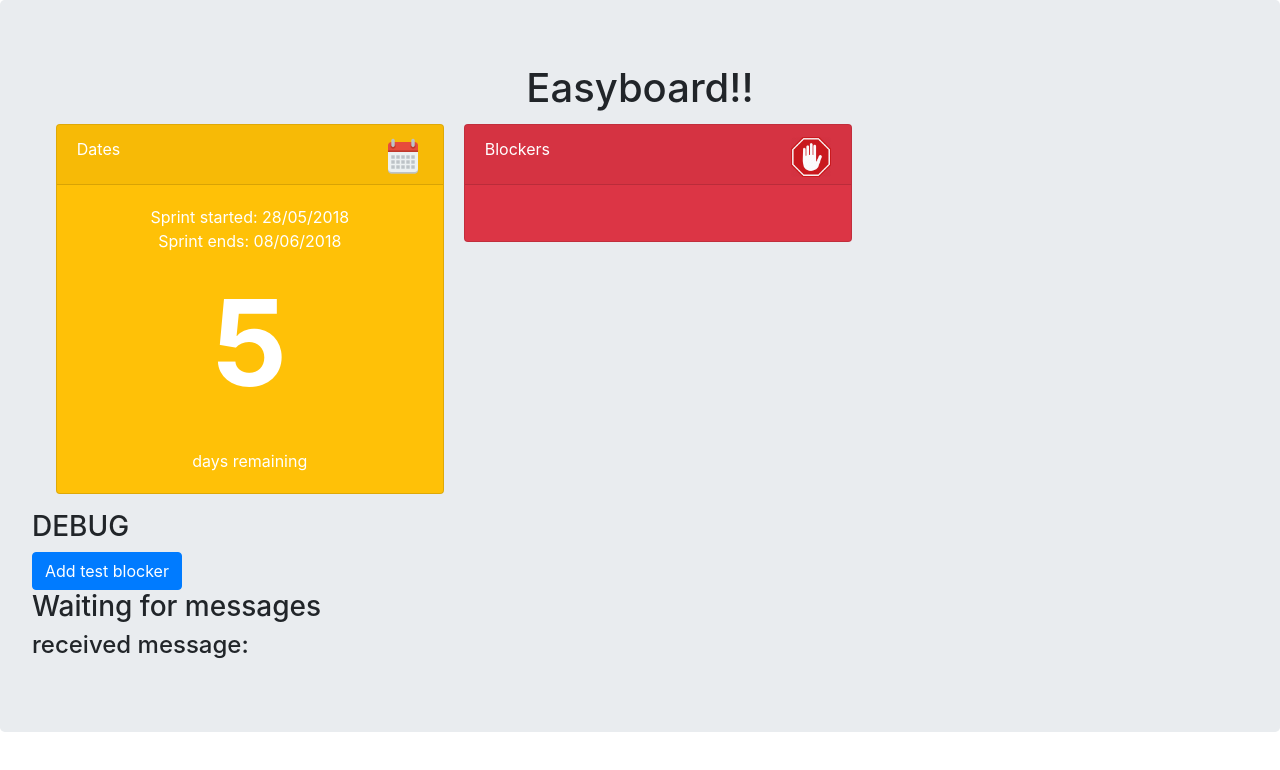
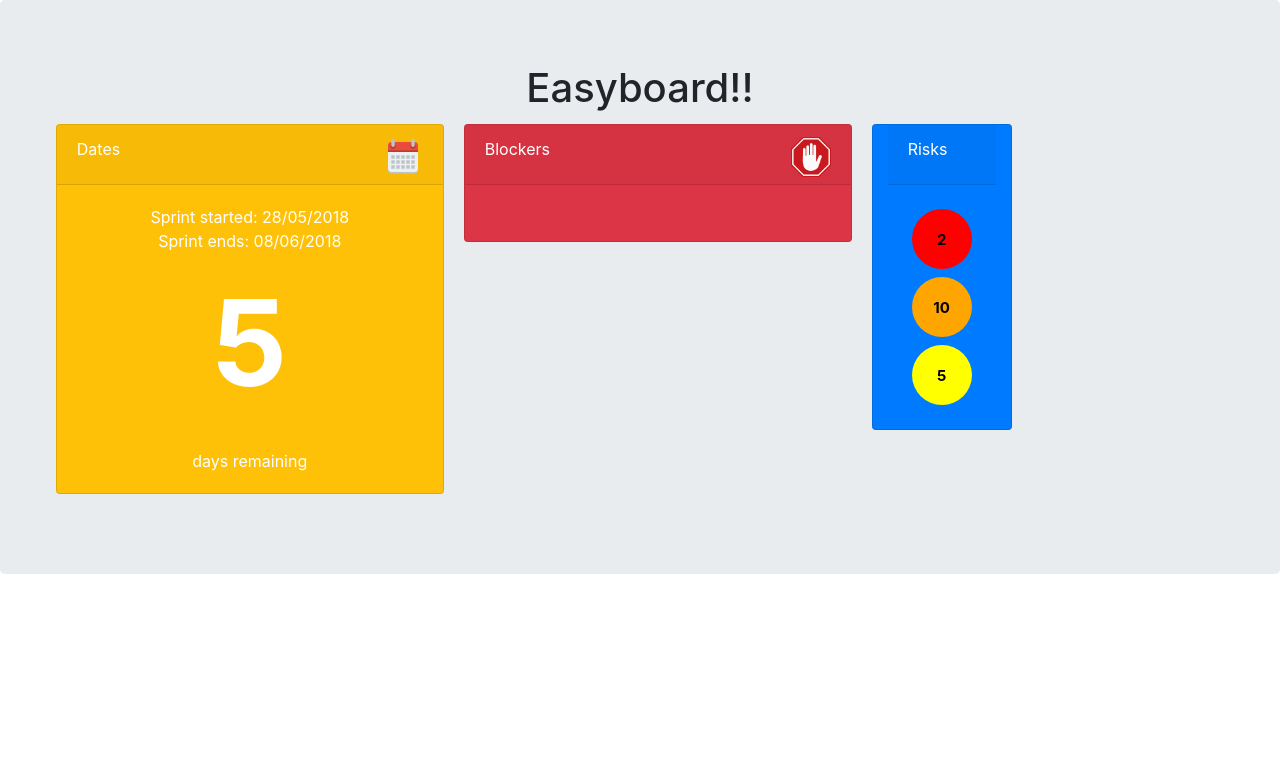
Before and after one commit to WizelineHackathon2018/EasyBoard, an Angular app: page /client in a window 1280 px wide. Shown: the top 770 px of the page. Built offline with nearby package versions, Linux system fonts and the light colour scheme.

Commit message:
Risks component

```diff
--- a/src/app/app.component.html
+++ b/src/app/app.component.html
@@ -9,12 +9,6 @@
     <app-remaining></app-remaining>
     <!--<app-meeting></app-meeting>-->
     <app-blockers [blockers]="blockers"></app-blockers>
-    <!--<app-risks></app-risks>-->
+    <app-risks></app-risks>
   </div>
-
-
-  <h3>DEBUG</h3>
-  <button type="button" class="btn btn-primary" (click)="addTestBlocker()">Add test blocker</button>
-  <h3>Waiting for messages</h3>
-  <h4>received message: <span class="message">{{message}}</span></h4>
 </div>
--- a/src/app/app.module.ts
+++ b/src/app/app.module.ts
@@ -9,6 +9,7 @@ import { DashboardComponent } from './dashboard/dashboard.component';
 import { ClientComponent } from './client/client.component';
 import { BlockersComponent } from './blockers/blockers.component';
 import { RemainingComponent } from './remaining/remaining.component';
+import { RisksComponent } from './risks/risks.component';
 
 const appRoutes: Routes = [
   { path: 'dashboard', component: DashboardComponent },
@@ -22,7 +23,8 @@ const appRoutes: Routes = [
     DashboardComponent,
     ClientComponent,
     BlockersComponent,
-    RemainingComponent
+    RemainingComponent,
+    RisksComponent,
   ],
   imports: [
     BrowserModule,
--- /dev/null
+++ b/src/app/risks/risks.component.html
@@ -0,0 +1,18 @@
+<div class="card text-white bg-primary col-md-1" style="width:140px;max-width: 140px;margin-left:3%;">
+  <div class="card-header height-60px">Risks
+
+  </div>
+  <div class="card-body text-center">
+    <div style="width:100%;">
+      <div>
+        <button type="button" class="button red-risk" (click)='red()'>{{numRed}}</button>
+      </div>
+      <div>
+        <button type="button" class="button orange-risk" (click)='orange()'>{{numOrange}}</button>
+      </div>
+      <div >
+        <button type="button" class="button yellow-risk" (click)='yellow()'>{{numYellow}}</button>
+      </div>
+    </div>
+  </div>
+</div>
--- /dev/null
+++ b/src/app/risks/risks.component.ts
@@ -0,0 +1,35 @@
+import { Component, OnInit } from '@angular/core';
+
+@Component({
+  selector: 'app-risks',
+  templateUrl: './risks.component.html',
+  styleUrls: ['./risks.component.css']
+})
+export class RisksComponent implements OnInit {
+
+  numYellow: number;
+  numOrange: number;
+  numRed: number;
+
+  constructor() { }
+
+  ngOnInit() {
+    this.numYellow = 5;
+    this.numOrange = 10;
+    this.numRed = 2;
+
+  }
+
+  yellow() {
+    console.log('yellow');
+  }
+
+  orange() {
+    console.log('orange');
+  }
+
+  red() {
+    console.log('red');
+  }
+
+}
```
Also changed, not shown: src/app/risks/risks.component.css (added).
